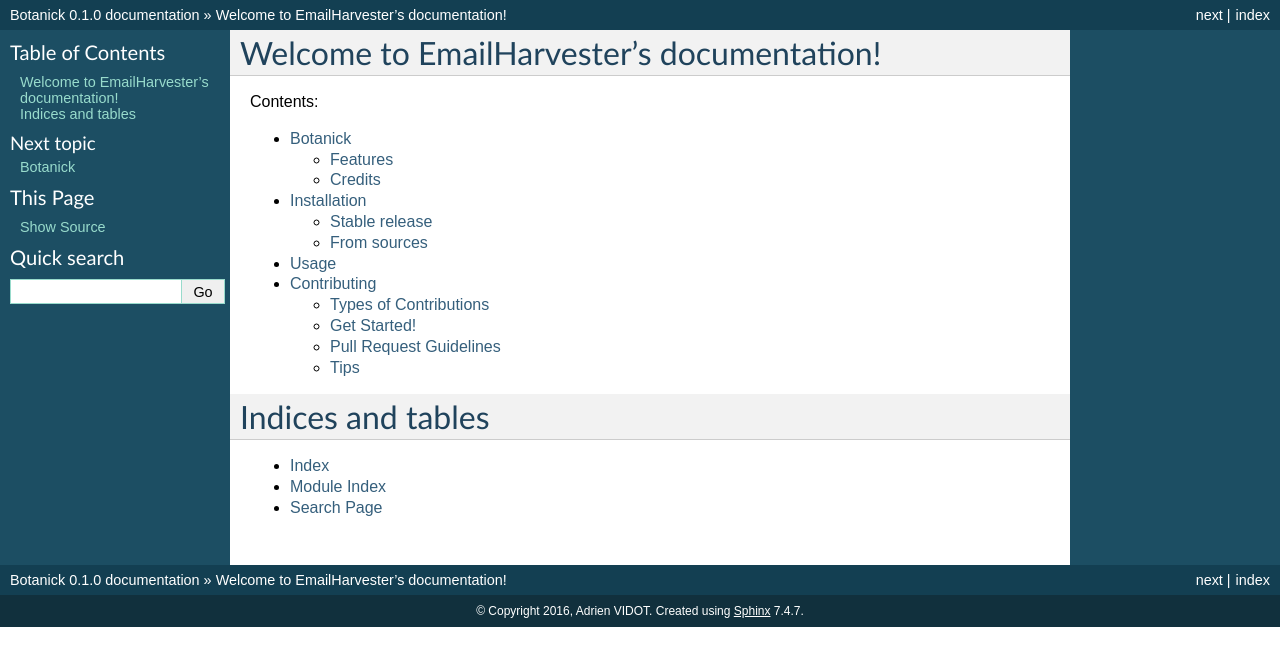
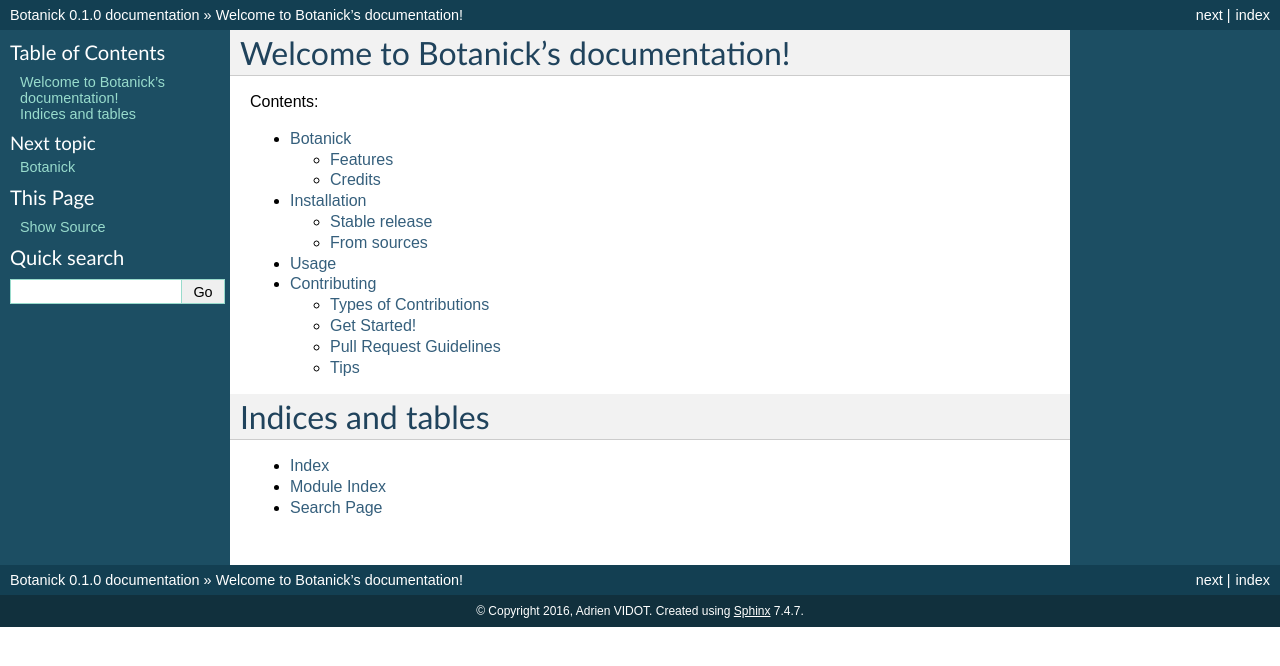
Before and after one commit to avidot/Botanick, a Sphinx documentation site: the page built from docs/index.rst, in a window 1280 px wide. Shown: the top 666 px of the page. Built offline with Sphinx 7.4.7, drawn with Linux system fonts in a browser that asks for light colours; pages that are not in the unit, such as notebooks, are missing from menus.

```diff
--- a/CONTRIBUTING.rst
+++ b/CONTRIBUTING.rst
@@ -38,8 +38,8 @@ and "help wanted" is open to whoever wants to implement it.
 Write Documentation
 ~~~~~~~~~~~~~~~~~~~
 
-EmailHarvester could always use more documentation, whether as part of the
-official EmailHarvester docs, in docstrings, or even on the web in blog posts,
+Botanick could always use more documentation, whether as part of the
+official Botanick docs, in docstrings, or even on the web in blog posts,
 articles, and such.
 
 Submit Feedback
--- a/README.rst
+++ b/README.rst
@@ -8,6 +8,10 @@ Botanick
 
 .. image:: https://img.shields.io/travis/avidot/Botanick.svg
         :target: https://travis-ci.org/avidot/Botanick
+
+.. image:: https://api.codacy.com/project/badge/Grade/45701b2cbc724d22b60381a8e3cec5e0
+   :target: https://www.codacy.com/app/Codacy/python-codacy-coverage
+   :alt: Codacy Badge
 
 .. image:: https://readthedocs.org/projects/Botanick/badge/?version=latest
         :target: https://Botanick.readthedocs.io/en/latest/?badge=latest
--- a/docs/index.rst
+++ b/docs/index.rst
@@ -1,4 +1,4 @@
-Welcome to EmailHarvester's documentation!
+Welcome to Botanick's documentation!
 ======================================
 
 Contents:
```
